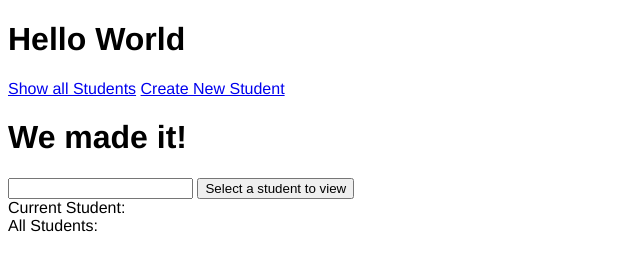
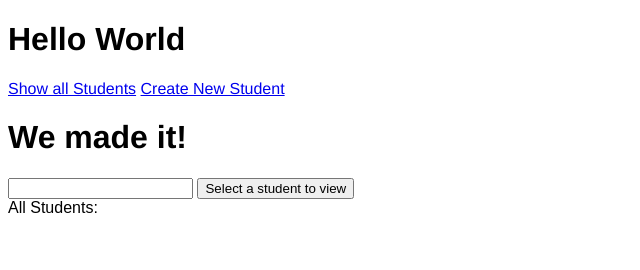
Before and after one commit to zravenholt/MVP-Hack-Reactor, a website: page app/public/index.html at #!/students in a window 1280 px wide. Shown: the whole page, without its empty margins (0-640 px from the left). Drawn offline with nearby package versions, Linux system fonts and the light colour scheme; some packages are replaced by stand-ins of ours; no server answers.

Commit message:
Add minor polish to when things are displayed

```diff
--- a/app/public/Student/student.html
+++ b/app/public/Student/student.html
@@ -6,7 +6,7 @@
     <button ng-click='searchStudents(currentStudent)'>Select a student to view</button>
   </form>
 
-  <div>Current Student: {{selectedStudent.name}}
+  <div ng-show='searchShow'>Current Student: {{selectedStudent.name}}
     <div ng-repeat='selected in students | filter: {name: selectedStudent.name}' ng-show='searchShow'>
       <div>Their Available Partners: {{selected.availableStudents.join(', ')}}</div>
       <div>Their Past Partners: {{selected.pastStudents.join(', ')}}</div>
@@ -16,11 +16,11 @@
     <div ng-repeat='student in students'>
       <div>Name: {{student.name}}</div>
       <img src={{student.picture}}></img>
-  <!--     <div>Age: {{student.age}}</div>
+      <div>Age: {{student.age}}</div>
       <div>Likes: {{student.likes}}</div>
       <div>Dislikes: {{student.dislikes}}</div>
       <div>Blurb: {{student.blurb}}</div>
-      <div>Available: {{student.availableStudents.join(', ')}}</div>
+<!--       <div>Available: {{student.availableStudents.join(', ')}}</div>
       <div>Past: {{student.pastStudents.join(', ')}}</div> -->
     </div>
   </div>
--- a/app/public/Student/student.js
+++ b/app/public/Student/student.js
@@ -13,6 +13,10 @@ angular.module('app.student', [])
     }
 
     $scope.searchStudents = function (name) {
+      if (name.length === 0) {
+        $scope.searchShow = false;
+        return;
+      }
       $scope.students.forEach(function (student) {
         console.log(student.name)
         if (student.name === name) {
--- a/app/public/styles.css
+++ b/app/public/styles.css
@@ -2,4 +2,8 @@ body {
   font-family: Helvetica;
 }
 
-.allStudents
+.allStudents {
+  border-radius: 10px;
+  border-width: 10px;
+  font-family: Arial;
+}
```
